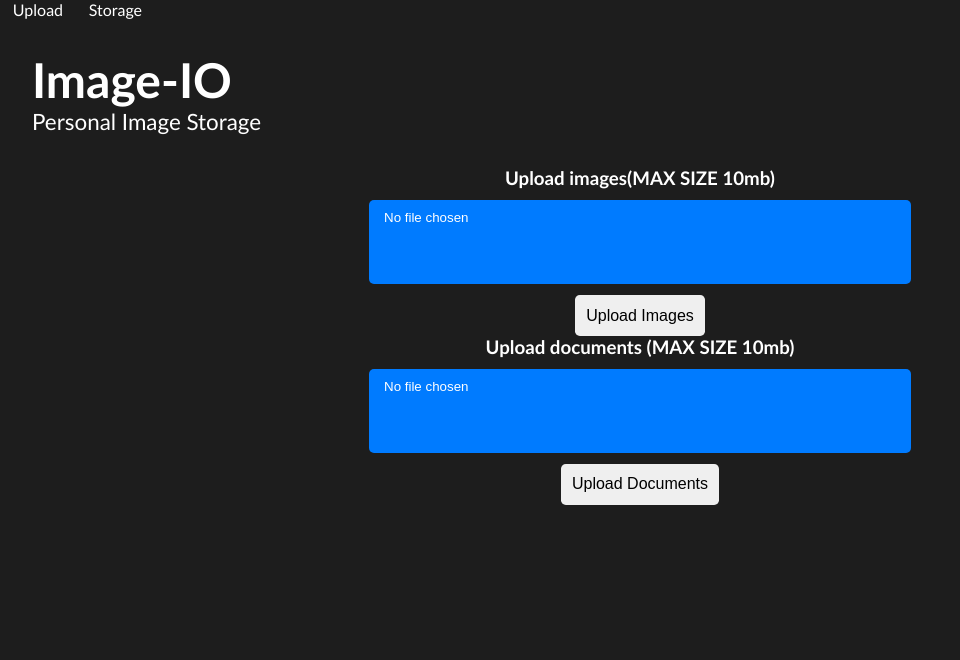
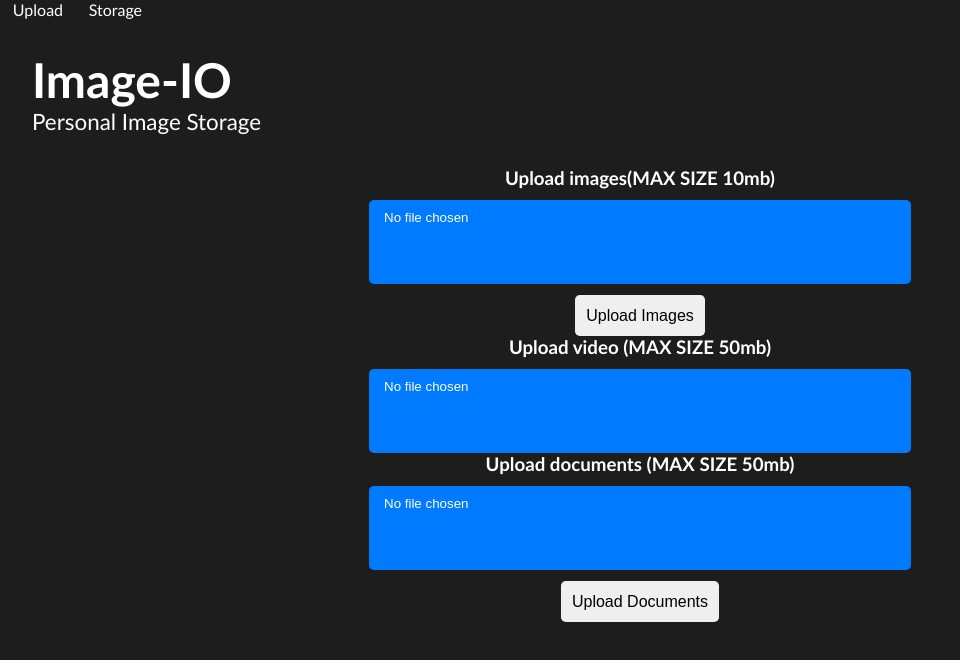
Before and after one commit to ryzxxn/PIS-bucket, a React (Vite) app in the folder Client/: page / in a window 1280 px wide. Shown: the top 660 px of the page, without its empty margins (0-960 px from the left). Built offline with nearby package versions, Linux system fonts and the light colour scheme.

Commit message:
added features

```diff
--- a/Client/src/Component/ImageDownload.jsx
+++ b/Client/src/Component/ImageDownload.jsx
@@ -37,7 +37,7 @@ export default function ImageDownload() {
                     <h2>{imageUrls.length}</h2>
                     <div className='list_container'>
                         {imageUrls.map((url, index) => (
-                            <div key={index} className='image_container'>
+                            <div key={index} className='element_container'>
                                 <img
                                     className='list_element'
                                     src={url.url}
--- a/Client/src/Component/documents.jsx
+++ b/Client/src/Component/documents.jsx
@@ -77,7 +77,7 @@ export default function Document() {
   return (
     <>
       <div className='input_cont'>
-        <h3>Upload documents (MAX SIZE 10mb)</h3>
+        <h3>Upload documents (MAX SIZE 50mb)</h3>
         <input className='upload_void' type="file" accept=".docx,application/msword,application/vnd.openxmlformats-officedocument.wordprocessingml.document" onChange={handleFileChange} multiple />
         <div className='upload_cont'>
           <button className='upload_button' onClick={handleFilesUpload} disabled={loading}>
--- a/Client/src/Component/video.jsx
+++ b/Client/src/Component/video.jsx
@@ -84,7 +84,7 @@ export default function VidGifDownload() {
   return (
     <>
       <div className='input_cont'>
-        <h3>Upload video</h3>
+        <h3>Upload video (MAX SIZE 50mb)</h3>
         <input className='upload_void' type="file" accept="video/*, image/gif" onChange={handleFileChange} />
         {selectedFile && (
           <div className='upload_cont'>
--- a/Client/src/pages/upload.jsx
+++ b/Client/src/pages/upload.jsx
@@ -1,7 +1,7 @@
 import React from 'react'
 import Image from '../Component/image'
 import Navbar from '../Component/navbar'
-// import Video from '../Component/video'
+import Video from '../Component/video'
 import Document from '../Component/documents';
 
 export default function upload() {
@@ -13,8 +13,7 @@ export default function upload() {
         <p>Personal Image Storage</p>
       </div>
     <Image/>
-    {/* <br></br> */}
-    {/* <Video/> */}
+    <Video/>
     <Document/>
     </>
   )
```
